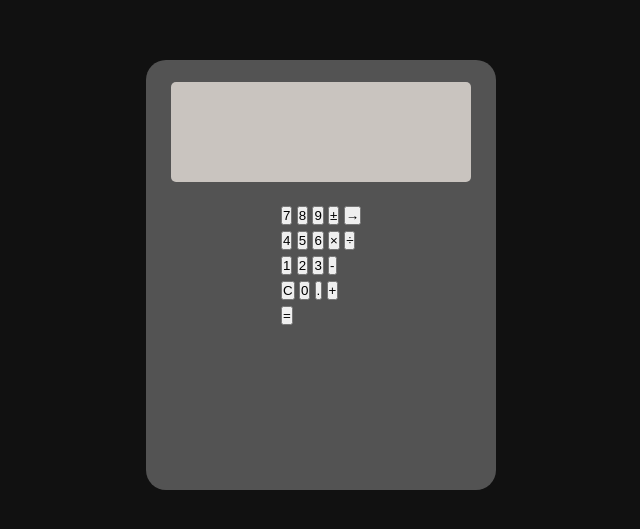
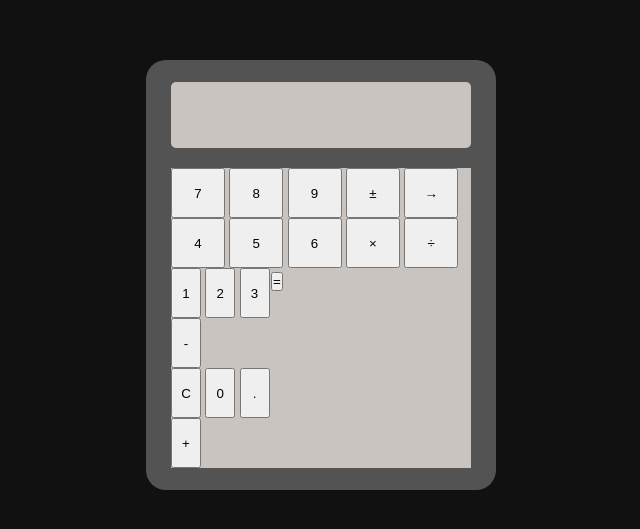
Before and after one commit to idabjarney/100-days-17-calculator, a website built with webpack: page src/index.html in a window 1280 px wide. Shown: the part 125-654 px from the top of the page, without its empty margins (319-959 px from the left). Built offline with nearby package versions, Linux system fonts and the light colour scheme.

Commit message:
small css edit

```diff
--- a/src/index.html
+++ b/src/index.html
@@ -26,6 +26,7 @@
 
         </div>
         <div class="bottom-rows">
+          <div class="left-container">
             <div class="buttons-row row-three">
               <button class="number number-1">1</button>
               <button class="number number-2">2</button>
@@ -38,10 +39,10 @@
               <button class="number number-decimal">.</button>
               <button class="operator plus-btn">+</button>
             </div>
+          </div>
           <div class="equals-container">
             <button class="operator equals-btn">=</button>
           </div>
-
         </div>
       </div>
     </div>
--- a/src/styles/styles.scss
+++ b/src/styles/styles.scss
@@ -34,4 +34,33 @@ body {
     border-radius: 5px;
     margin-bottom: 20px;
   }
+
+  .buttons-container {
+    display: flex;
+    flex-direction: column;
+    background-color: #c9c4bf;
+    height: 300px;
+    width: 300px;
+
+    .row-one, .row-two {
+      width: 300px;
+    }
+
+    .buttons-row {
+      button {
+        width: 18%;
+        height: 50px;
+      }
+    }
+    .bottom-rows {
+      width: 227px;
+      display: flex;
+      .left-container {
+        width: 100px;
+        button {
+          width: 30%;
+        }
+      }
+    }
+  }
 }
```
Lines whose indentation alone changed are shown as unchanged.
